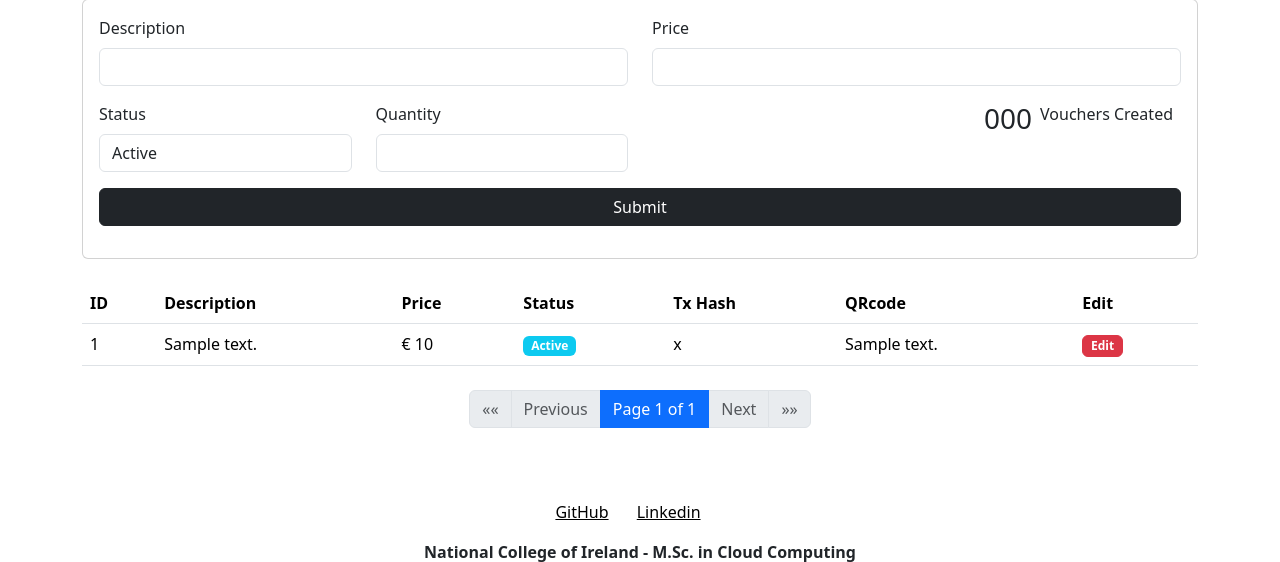
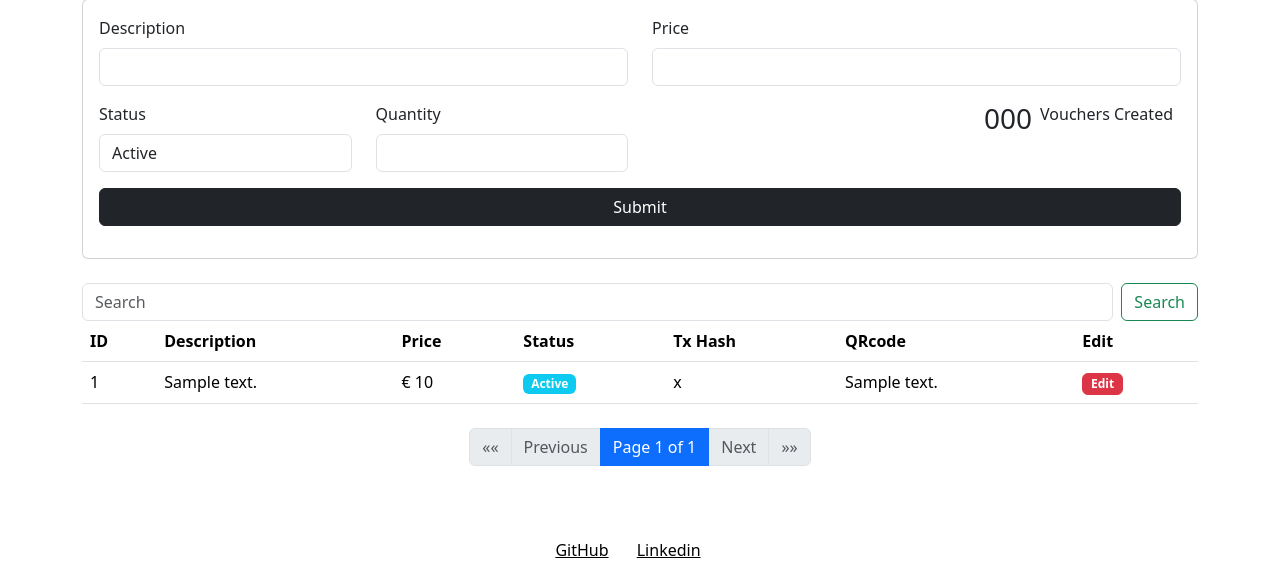
Before and after one commit to sergio-oliveira-br/safetrade_admin_service, a Django app: template vouchers/templates/core/pages/vouchers.html in a window 1280 px wide. Shown: the part 73-635 px from the top of the page. Run offline with Django 5.2, Linux system fonts and the light colour scheme; tables that the repository leaves empty hold one stand-in row (values such as "Sample post"); the template is opened without the code that fills it: values that come from a table or form of the project are taken from there, most other values are stand-ins (such as "Sample title", 1, 10 or a date in 2020).

Commit message:
Update vouchers.html

```diff
--- a/vouchers/templates/core/pages/vouchers.html
+++ b/vouchers/templates/core/pages/vouchers.html
@@ -7,6 +7,7 @@
     {% include 'core/components/_voucher_form.html' %}
 
     <br>
+    {% include 'core/components/_search_by_id.html' %}
 
     {% include 'core/components/_voucher_table.html' %}
     {% include 'core/components/_paginator.html' %}
```
